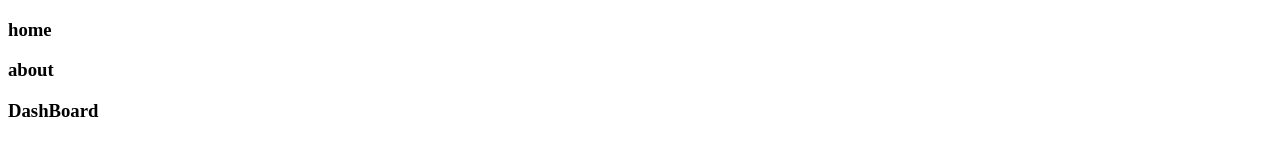
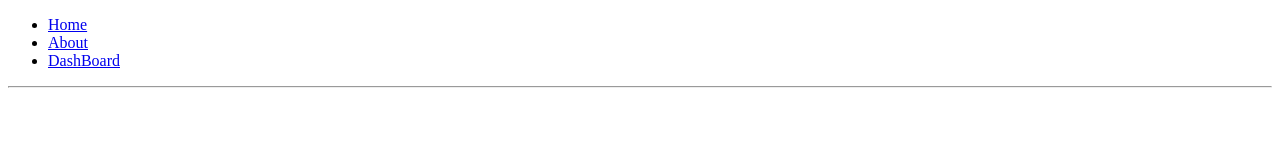
Before and after one commit to aches3000/SPA, a plain HTML site: page index.html in a window 1280 px wide. Drawn offline with Linux system fonts and the light colour scheme.

Commit message:
falta interaccion

```diff
--- a/index.html
+++ b/index.html
@@ -4,20 +4,15 @@
     <meta charset="UTF-8">
     <meta http-equiv="X-UA-Compatible" content="IE=edge">
     <meta name="viewport" content="width=device-width, initial-scale=1.0">
-    <title>Document</title>
+    <title>SPA</title>
 </head>
 <header>
-    <home>
-        <h3>home</h3>
-    </home>
-
-    <about>
-        <h3>about</h3>
-    </about>
-
-    <DashBoard>
-        <h3>DashBoard</h3>
-    </DashBoard>
+    <ul>
+        <li><a href="Home.html">Home</a></li>
+        <li><a href="About.html">About</a></li>
+        <li><a href="DashBoard.html">DashBoard</a></li>
+    </ul>
+    <hr></hr>
 </header>
 
 <body>
```
